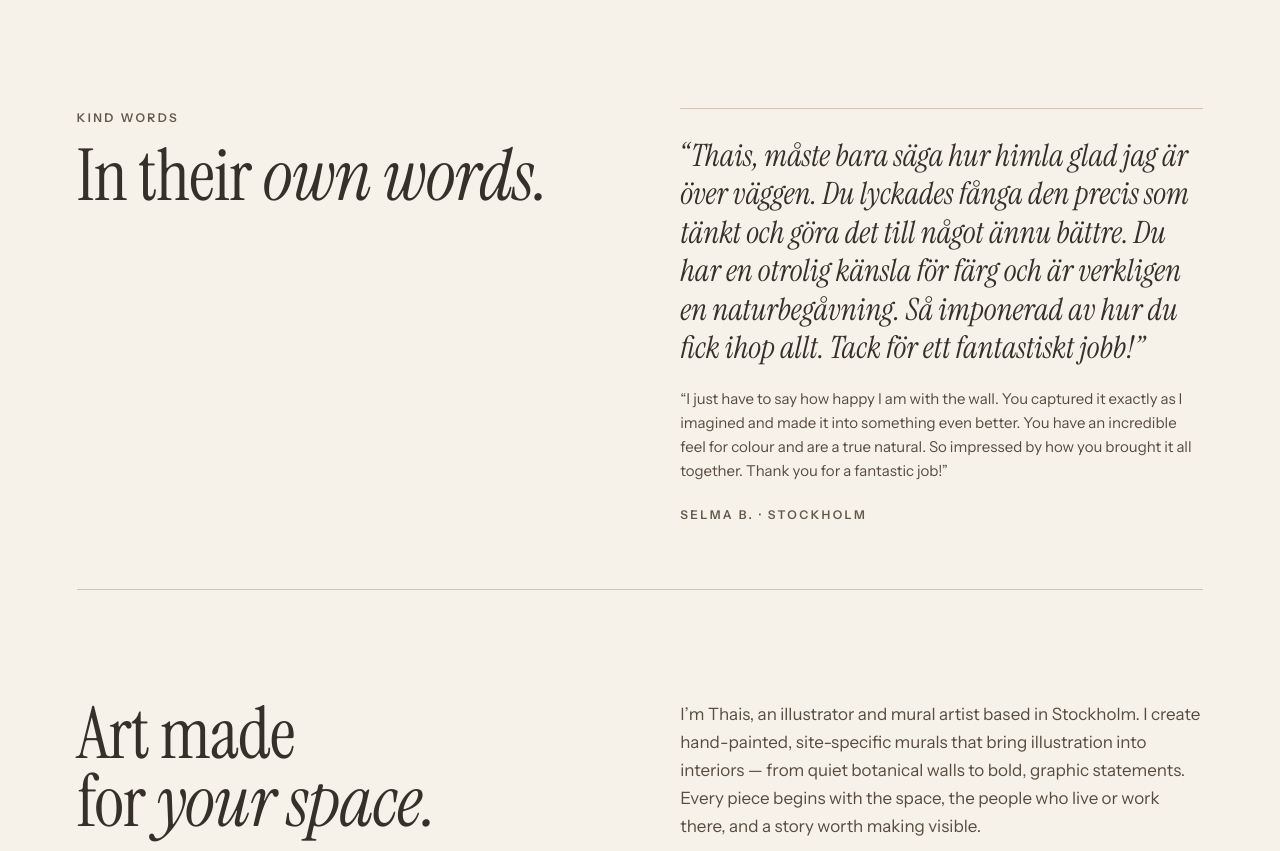
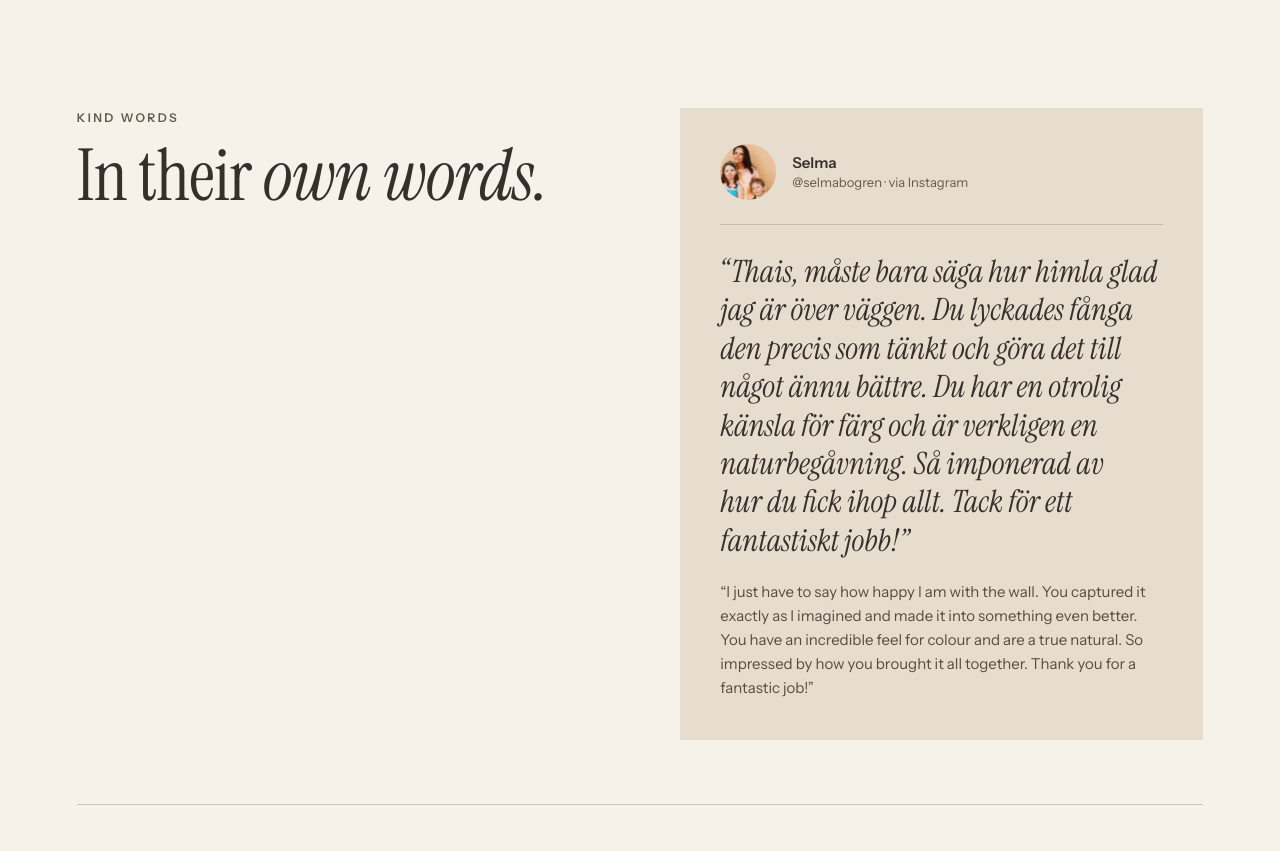
Before and after one commit to MaMoEr/ThaisMuralsWeb, a plain HTML site: page index.html in a window 1280 px wide. Shown: the part 706-1557 px from the top of the page. Drawn offline with Linux system fonts and the light colour scheme.

Commit message:
Show testimonial as a review card with reviewer's profile picture
Sand card with Selma's Instagram avatar, name and handle above the
quote. Avatar is cropped from the Instagram screenshot.

Co-Authored-By: Claude Opus 5.5 <noreply@anthropic.com>

```diff
--- a/css/style.css
+++ b/css/style.css
@@ -119,8 +119,21 @@ h1 em, h2 em { font-style: italic; }
   align-items: start;
 }
 .testimonials h2 { font-size: var(--text-h2); line-height: .95; margin: 14px 0 0; }
-.testimonialList { display: grid; gap: 56px; }
-.testimonial { margin: 0; padding-top: 28px; border-top: 1px solid var(--line); }
+.testimonialList { display: grid; gap: 24px; }
+.testimonial { margin: 0; padding: 36px 40px 40px; background: var(--sand); }
+.reviewer {
+  display: grid;
+  grid-template-columns: 56px 1fr;
+  column-gap: 16px;
+  align-items: center;
+  margin-bottom: 28px;
+  padding-bottom: 24px;
+  border-bottom: 1px solid var(--line);
+}
+/* Profile pictures are round, unlike mural photos */
+.reviewer .avatar { grid-row: span 2; width: 56px; height: 56px; border-radius: 50%; filter: none; }
+.reviewerName { align-self: end; font-size: var(--text-small); font-weight: 600; color: var(--espresso); line-height: 1.3; }
+.reviewerSource { align-self: start; font-size: 13px; color: var(--driftwood); line-height: 1.4; }
 .testimonial blockquote { margin: 0; }
 .testimonial blockquote p {
   margin: 0;
@@ -131,14 +144,6 @@ h1 em, h2 em { font-style: italic; }
 .testimonial blockquote p::before { content: "“"; }
 .testimonial blockquote p::after { content: "”"; }
 .testimonial .translation { margin: 20px 0 0; font-size: var(--text-small); line-height: 1.6; max-width: 58ch; }
-.testimonial figcaption {
-  margin-top: 22px;
-  font-size: var(--text-label);
-  font-weight: 600;
-  letter-spacing: .2em;
-  text-transform: uppercase;
-  color: var(--driftwood);
-}
 .testimonials + .intro { border-top: 1px solid var(--line); margin: 0 var(--gutter); padding-left: 0; padding-right: 0; }
 
 /* Intro */
@@ -278,6 +283,7 @@ h1 em, h2 em { font-style: italic; }
   .heroCopy { padding: 36px 7vw 48px; }
   .hero h1 { font-size: 54px; margin: 14px 0 18px; }
   .testimonials { grid-template-columns: 1fr; gap: 36px; padding-bottom: 56px; }
+  .testimonial { padding: 28px 24px 32px; }
   .intro { grid-template-columns: 1fr; gap: 28px; padding-bottom: 48px; }
   .gallery { grid-template-columns: 1fr 1fr; padding: 0; }
   .gallery img { height: 46vh; }
--- a/index.html
+++ b/index.html
@@ -39,11 +39,15 @@
   </div>
   <div class="testimonialList">
     <figure class="testimonial">
+      <figcaption class="reviewer">
+        <img class="avatar" src="images/review-selma.jpg" alt="" width="56" height="56">
+        <span class="reviewerName">Selma</span>
+        <span class="reviewerSource">@selmabogren · via Instagram</span>
+      </figcaption>
       <blockquote lang="sv">
         <p>Thais, måste bara säga hur himla glad jag är över väggen. Du lyckades fånga den precis som tänkt och göra det till något ännu bättre. Du har en otrolig känsla för färg och är verkligen en naturbegåvning. Så imponerad av hur du fick ihop allt. Tack för ett fantastiskt jobb!</p>
       </blockquote>
       <p class="translation">“I just have to say how happy I am with the wall. You captured it exactly as I imagined and made it into something even better. You have an incredible feel for colour and are a true natural. So impressed by how you brought it all together. Thank you for a fantastic job!”</p>
-      <figcaption>Selma B. · Stockholm</figcaption>
     </figure>
   </div>
 </section>
```
Also changed, not shown: images/review-selma.jpg (added), 1 other file.
